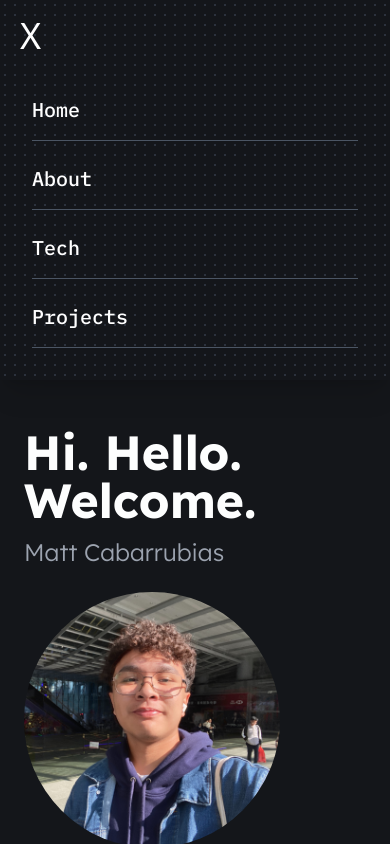
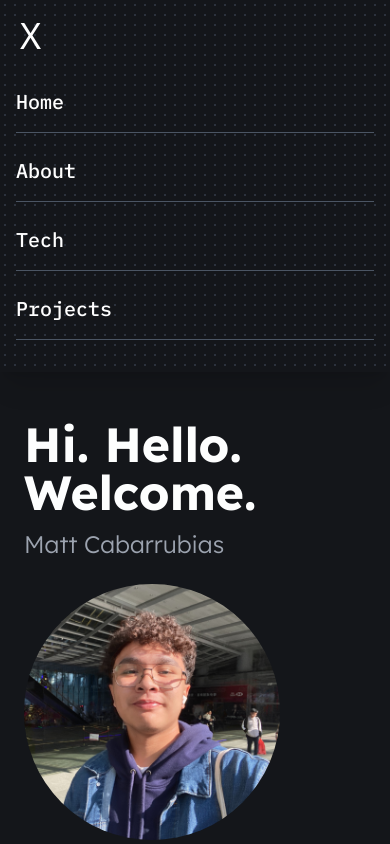
Before and after one commit to devliqht/portfolio, a React (Vite) app: page / in a window 390 px wide. Both pictures are taken after a click on the button "Toggle navigation". Shown: the top 844 px of the page. Built offline with nearby package versions, Linux system fonts and the light colour scheme.

Commit message:
HEADER: update padding

```diff
--- a/src/components/Header.tsx
+++ b/src/components/Header.tsx
@@ -84,7 +84,7 @@ const Header = () => {
             {/* Mobile Navigation */}
             {menuOpen && (
                 <AnimatedContainer from={{opacity: 0, transform: "translateY(-20px)"}} to={{opacity: 1, transform: "translateY(0)"}}>
-                <div className="transition ease-in-out duration-200 md:hidden mt-2 flex flex-col space-y-2 p-4 rounded-xl">
+                <div className="transition ease-in-out duration-200 md:hidden flex flex-col space-y-2 py-4 rounded-xl">
                     <Link
                         to="/"
                         className="text-white hover:text-gray-300 ibm-plex-mono-medium text-xl border-b-[1px] border-gray-600 py-4"
```
